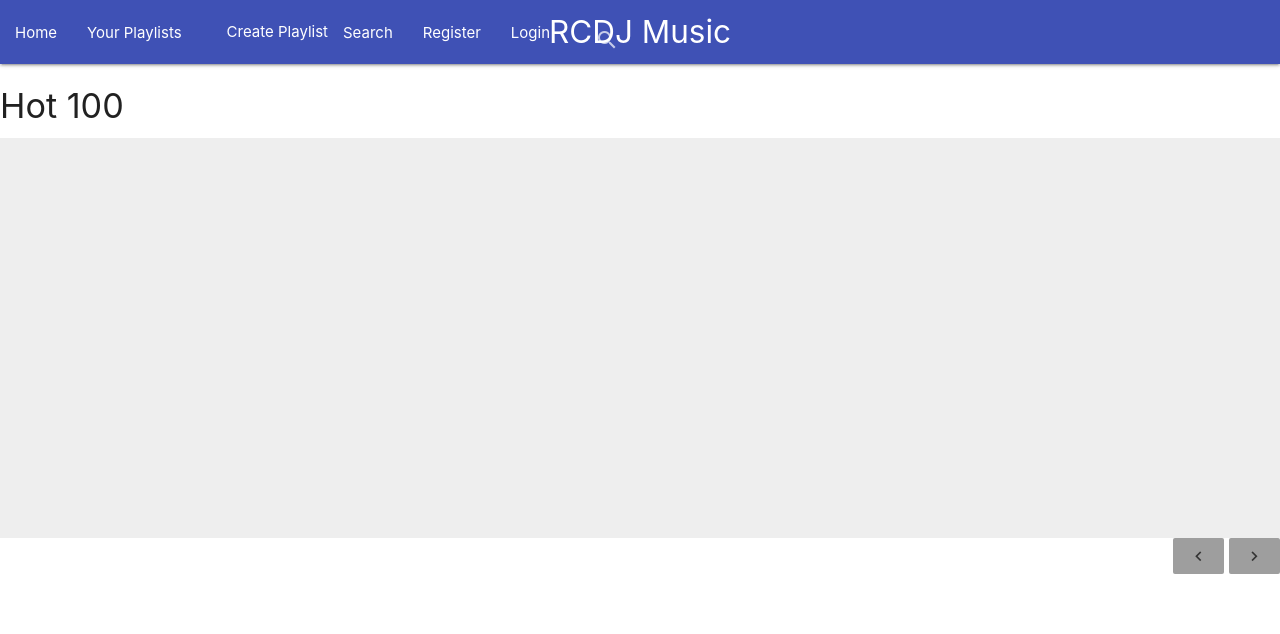
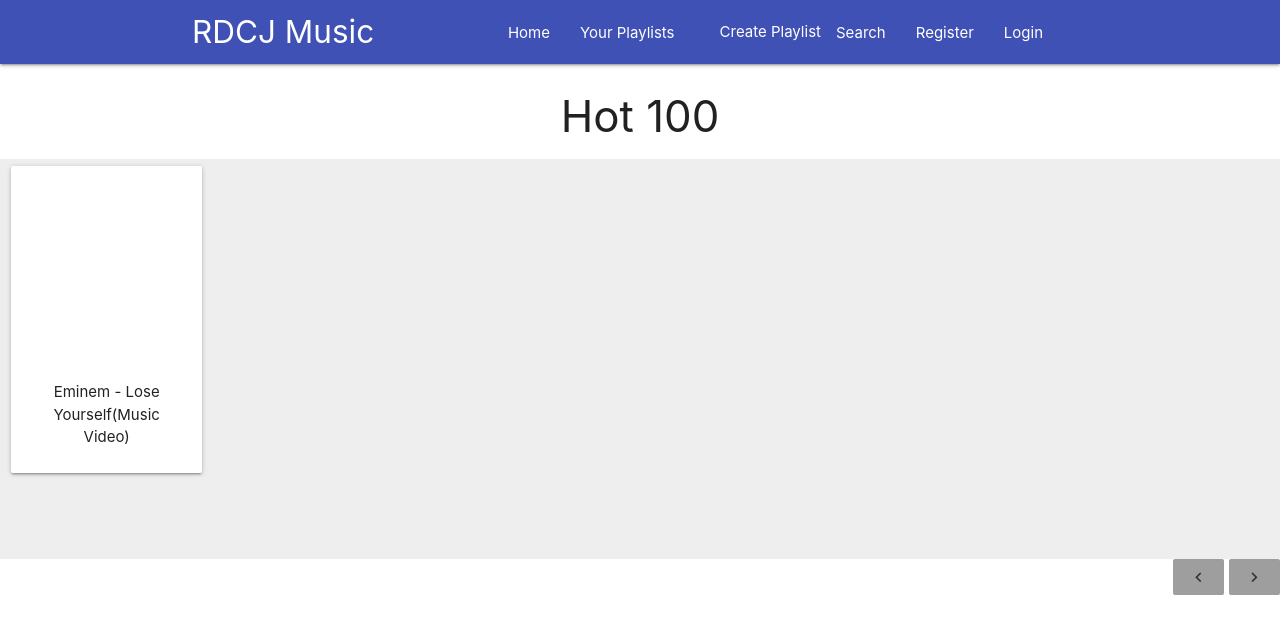
Before and after one commit to ramith123/WebFinalProject, a Flask app: page / in a window 1280 px wide. Shown: the top 634 px of the page. Run offline with Flask 2, Linux system fonts and the light colour scheme; data that the repository does not hold is empty; some libraries are stand-ins or nearby versions.

Commit message:
Revert "Merge branch 'working-branch' into Jevon-Greendige-working"
This reverts commit b71b2959bd6cdd2cefaaeccf9c56a6118953f9d4, reversing
changes made to be1046a61f93b911cc1b9b320dcbfc5ca758be05.

```diff
--- a/app.py
+++ b/app.py
@@ -8,8 +8,6 @@ from flask_login import (
 from flask import Flask, request, render_template, redirect, flash, url_for
 import os
 import requests
-from requests.models import Response
-from unittest.mock import Mock
 from isodate import parse_duration
 
 # from sqlalchemy.exc import IntegrityError
@@ -17,6 +15,8 @@ from isodate import parse_duration
 
 from model import db, User
 from forms import Register, Login
+
+# import json
 
 
 login_manager = LoginManager()
@@ -34,7 +34,7 @@ def create_app():
     app = Flask(__name__, static_url_path="")
     app.config[
         "SQLALCHEMY_DATABASE_URI"
-    ] = "postgres://hxzhttja:6A7fF17bjLUaeditu817xyU7x0AOzZTh@drona.db.elephantsql.com:5432/hxzhttja"
+    ] = "mysql://ramithwk_webUser:q(9[JkBn}wnY@johnny.heliohost.org/ramithwk_web_project"
     app.config["SQLALCHEMY_TRACK_MODIFICATIONS"] = True
     app.config["SECRET_KEY"] = "c3a93f55-2015-4042-9ef7-77de85976f78"
     login_manager.init_app(app)
@@ -61,36 +61,9 @@ app = create_app()
 app.app_context().push()
 
 
-@app.route("/", methods=["GET", "POST"])
+@app.route("/")
 def hello():
-    playlist_url = "https://www.googleapis.com/youtube/v3/playlistItems"
-    videos = []
-
-    playlist_params = {
-        "key": app.config["YOUTUBE_API_KEY"],
-        "playlistId": "PL4fGSI1pDJn69On1f-8NAvX_CYlx7QyZc",  # Top 100 Music Videos United States(Playlist) on YouTube Music Global Charts channel",
-        "part": "snippet,contentDetails",
-        "maxResults": 50,
-    }
-
-    r = requests.get(playlist_url, params=playlist_params)
-    results = r.json()["items"]
-    try:
-        playlist_params["pageToken"] = r.json()["nextPageToken"]
-        r = requests.get(playlist_url, params=playlist_params)
-        results.extend(r.json()["items"])
-    except:
-        print("nextPageToken not found")
-
-    for result in results:
-        video_data = {
-            "videoId": result["contentDetails"]["videoId"],
-            "url": f"https://www.youtube.com/watch?v={ result['contentDetails']['videoId'] }",
-            "thumbnail": result["snippet"]["thumbnails"]["high"]["url"],
-            "title": result["snippet"]["title"]
-        }
-        videos.append(video_data)
-    return render_template("home.html", videos=videos)
+    return render_template("home.html")
 
 
 @app.route("/register", methods=["GET", "POST"])
@@ -147,18 +120,17 @@ def loginTest():
 
 
 @app.route("/search", methods=["GET", "POST"])
-def anyPageSearch():
+def search():
     search_url = "https://www.googleapis.com/youtube/v3/search"
     video_url = "https://www.googleapis.com/youtube/v3/videos"
+
     videos = []
-    query = request.form.get('queryBox')
-    # Search Requests from user
     if request.method == "POST":
         search_params = {
             "key": app.config["YOUTUBE_API_KEY"],
-            "q": query,
+            "q": request.form.get("query"),
             "part": "snippet",
-            "maxResults": 16,
+            "maxResults": 8,
             "type": "video",
         }
         r = requests.get(search_url, params=search_params)
@@ -172,7 +144,7 @@ def anyPageSearch():
             "key": app.config["YOUTUBE_API_KEY"],
             "id": ",".join(video_ids),
             "part": "snippet,contentDetails",
-            "maxResults": 16,
+            "maxResults": 8,
         }
 
         r = requests.get(video_url, params=video_params)
@@ -193,6 +165,7 @@ def anyPageSearch():
 
     return render_template("search.html", videos=videos)
 
+
 if __name__ == "__main__":
     # Bind to PORT if defined, otherwise default to 5000.
     port = int(os.environ.get("PORT", 5000))
--- a/model.py
+++ b/model.py
@@ -54,12 +54,7 @@ class Playlist(db.Model):
 
 class Song(db.Model):
     id = db.Column(db.Integer, primary_key=True)
-    title = db.Column(db.String(128), nullable=False)
-    artist = db.Column(db.String(128), nullable=False)
-    album = db.Column(db.String(128), nullable=False)
-    albumImgUrl = db.Column(db.String(512), nullable=False, unique=True)
     url = db.Column(db.String(512), nullable=False, unique=True)
-    youtubeUrl = db.Column(db.String(512), nullable=False, unique=True)
 
     def toDict(self):
         return {"id": self.id, "url": self.url}
--- a/requirements.txt
+++ b/requirements.txt
@@ -12,4 +12,3 @@ Werkzeug==1.0.1
 WTForms==2.3.1
 requests==2.23.0
 isodate==0.6.0
-psycopg2==2.8.5
--- a/templates/appLayout.html
+++ b/templates/appLayout.html
@@ -82,33 +82,21 @@
         .play-list-item button{
             margin-left: 40px;
         }
-
-        .p-title {
-        width: 250px;
-        white-space: nowrap;
-        overflow: hidden;
-        text-overflow: ellipsis;
-        color: black;
-        }
-
     </style>
 </head>
 
 <body>
     <!--Change colours and add icons-->
-    <div class="navbar-fixed">
     <nav class="nav-wrapper indigo">
-        <div>
-            <div>
+        <div class="container">
+            <div class="left">
                 <!-- <img width="63" height="63" src="https://miro.medium.com/max/1600/1*i1yv42RrOYhvw7U2MM4qCg.gif">   Messes up stuff-->
-                <a href="/" class="brand-logo center">RCDJ Music</a>
+                <a href="/" class="brand-logo">RDCJ Music</a>
             </div>
             <a href="#" class="sidenav-trigger" data-target="mobile-links">
                 <i class="material-icons">menu</i>
             </a>
-
-            <ul class="hide-on-med-and-down">
-                <div class="left">
+            <ul class="right hide-on-med-and-down">
                 <li><a href="/" class="waves-effect waves-light">Home</a></li>
                 <li><a href="#" class="waves-effect waves-light">Your Playlists</a></li> <!--Ensure Loggin is neccessary for access, change route to /playlists-->
                 <li><a href="#" class="waves-effect waves-light"></a>Create Playlist</a></li> <!--Ensure Loggin is neccessary for access-->
@@ -117,18 +105,9 @@
                 <li><a href="/login" class="waves-effect waves-light">Login</a></li>
                 <li><div class="user-profile"><a href="#" class="user-logged-in"></a></div></li>
             </ul>
+        </div>
+    </nav>
 
-        </div>
-        <form class="left hide-on-med-and-down" method="POST" action="/search">
-            <div class="input-field" style="width: 400pt;">
-                <input class="autocomplete black-text" id="search" type="search" name="queryBox" autocomplete="off" required>
-                <label class="label-icon" for="search"><i class="material-icons">search</i></label> <!-- Icon isnt vertically centered properly, and doesnt show up when u open the bar-->
-                <i class="material-icons">close</i>
-                <!-- <a href="/search" class="waves-effect waves-light">Search</a> -->
-            </div>
-        </form>
-    </nav>
-    </div>
     <ul class="sidenav left-align" id="mobile-links">
         <li><a href="/" class="waves-effect waves-dark">Home</a></li>
         <li><a href="#" class="waves-effect waves-dark">Your Playlists</a></li> <!--Ensure Loggin is neccessary for access, change route to /playlists-->
@@ -147,15 +126,7 @@
     <script>
         $(document).ready(function(){
             $('.sidenav').sidenav();
-            $('input.autocomplete').autocomplete({
-            data: {
-                "Drake": null,
-                "Travis Scott": null,
-                "Eminem": null,
-                "Taylor Swift": null
-            }
-            });
-        });
+        })
     </script>
 
     <div>{% block content %}{% endblock %}</div>
--- a/templates/home.html
+++ b/templates/home.html
@@ -5,56 +5,109 @@
 
 {% block content %}
 
-<h4 class="left-align">Hot 100</h4>
-<div class="slider sliderone hide-on-med-and-down">
+<h3>Hot 100</h3>
+<div class="slider">
     <ul class="slides grey lighten-3 center-align">
-        {% for row in videos|slice(17) %}  <!-- right now the last 2 slides only have 5 songs: maybe use a container of 90% with then slice by 20 so you can get 5 images per slide, i had issues with the container -->
         <li>
             <div class="row">
-                {% for video in row %}
                 <div class="col m2 s5">
                     <div class="card">
                         <div class="card-image">
-                            <a href="{{ video.url }}" target="_blank"><img src="{{ video.thumbnail }}" class="responsive-img"></a>
+                        <a href="#" target="_blank"><img src="https://via.placeholder.com/480x360" class="responsive-img"></a>
                         </div>
-                        <div class="card-content tooltipped" data-position="top" data-tooltip="{{ video.title }}">
-                            <a href="{{ video.url }}" target="_blank"><p class="p-title">{{ video.title}}</p></a>
-                        </div>
+                    <div class="card-content">
+                        <p>Eminem - Lose Yourself(Music Video)</p>
+                      </div>
                     </div>
                 </div>
-                {% endfor %}
+                <div class="col m2 s5">
+                    <img src="https://via.placeholder.com/480x360" class="responsive-img">
+                </div>
+                <div class="col m2 s5">
+                    <img src="https://via.placeholder.com/480x360" class="responsive-img">
+                </div>
+                <div class="col m2 s5">
+                    <img src="https://via.placeholder.com/480x360" class="responsive-img">
+                </div>
+                <div class="col m2 s5">
+                    <img src="https://via.placeholder.com/480x360" class="responsive-img">
+                </div>
+                <div class="col m2 s5">
+                    <img src="https://via.placeholder.com/480x360" class="responsive-img">
+                </div>
             </div>
         </li>
-        {% endfor %}
+
+        <li>
+            <div class="row">
+                <div class="col m2 s5">
+                    <img src="https://via.placeholder.com/480x360" class="responsive-img">
+                </div>
+                <div class="col m2 s5">
+                    <img src="https://via.placeholder.com/480x360" class="responsive-img">
+                </div>
+                <div class="col m2 s5">
+                    <img src="https://via.placeholder.com/480x360" class="responsive-img">
+                </div>
+                <div class="col m2 s5">
+                    <img src="https://via.placeholder.com/480x360" class="responsive-img">
+                </div>
+                <div class="col m2 s5">
+                    <img src="https://via.placeholder.com/480x360" class="responsive-img">
+                </div>
+                <div class="col m2 s5">
+                    <img src="https://via.placeholder.com/480x360" class="responsive-img">
+                </div>
+            </div>
+        </li>
+
+        <li>
+            <div class="row">
+                <div class="col m2 s5">
+                    <img src="https://via.placeholder.com/480x360" class="responsive-img">
+                </div>
+                <div class="col m2 s5">
+                    <img src="https://via.placeholder.com/480x360" class="responsive-img">
+                </div>
+                <div class="col m2 s5">
+                    <img src="https://via.placeholder.com/480x360" class="responsive-img">
+                </div>
+                <div class="col m2 s5">
+                    <img src="https://via.placeholder.com/480x360" class="responsive-img">
+                </div>
+                <div class="col m2 s5">
+                    <img src="https://via.placeholder.com/480x360" class="responsive-img">
+                </div>
+                <div class="col m2 s5">
+                    <img src="https://via.placeholder.com/480x360" class="responsive-img">
+                </div>
+            </div>
+        </li>
     </ul>
 </div>
-<div class="right">
+<div class="carousel-fixed-item right">
+    <!-- Figure out how to create actual Arrow Buttons-->
     <button class="prev z-depth-0 btn grey btn-flat center"><i class="large material-icons">chevron_left</i></button>
     <button class="next z-depth-0 btn grey btn-flat center"><i class="large material-icons">chevron_right</i></button>
 </div>
 
-<!-- implement Jevon's carousels for mobile hot 100 -->
 
 <script>
-    $(document).ready(function () {
-        $('.sliderone').slider({
-            height: 400,
-            indicators: false
-        });
-        $('.sliderone').slider('pause');
-        $('.tooltipped').tooltip();
+$(document).ready(function(){
+    $('.slider').slider({
+        height:400,
+        indicators:false,
+        interval: 100000000
     });
+});
 
-    $('.next').click(function () {
-        $('.sliderone').slider('next');
-        $('.sliderone').slider('pause');
-    });
+$('.next').click(function(){
+    $('.slider').slider('next');
+});
 
-    $('.prev').click(function () {
-        $('.sliderone').slider('prev');
-        $('.sliderone').slider('pause');
-    });
-
+$('.prev').click(function() {
+    $('.slider').slider('prev');
+});
 
 </script>
 {% endblock %}
--- a/templates/register.html
+++ b/templates/register.html
@@ -7,7 +7,7 @@
 {% block content %}
 <div class="row">
   <div class="row">
-    <form id="myForm" class="col s12 m8 offset-m2" method="POST">
+    <form id="myForm" class="col s12 m8 offset-m2" method="POST" action="">
       {{ form.csrf_token }}
 
       <div class="input-field col s12">
```
Also changed, not shown: deezerAndYoutubeThings.py (deleted, +0 -82 lines), initDB.py (+0 -23 lines), templates/search.html (+9 -17 lines), top100.py (deleted, +0 -9 lines).
